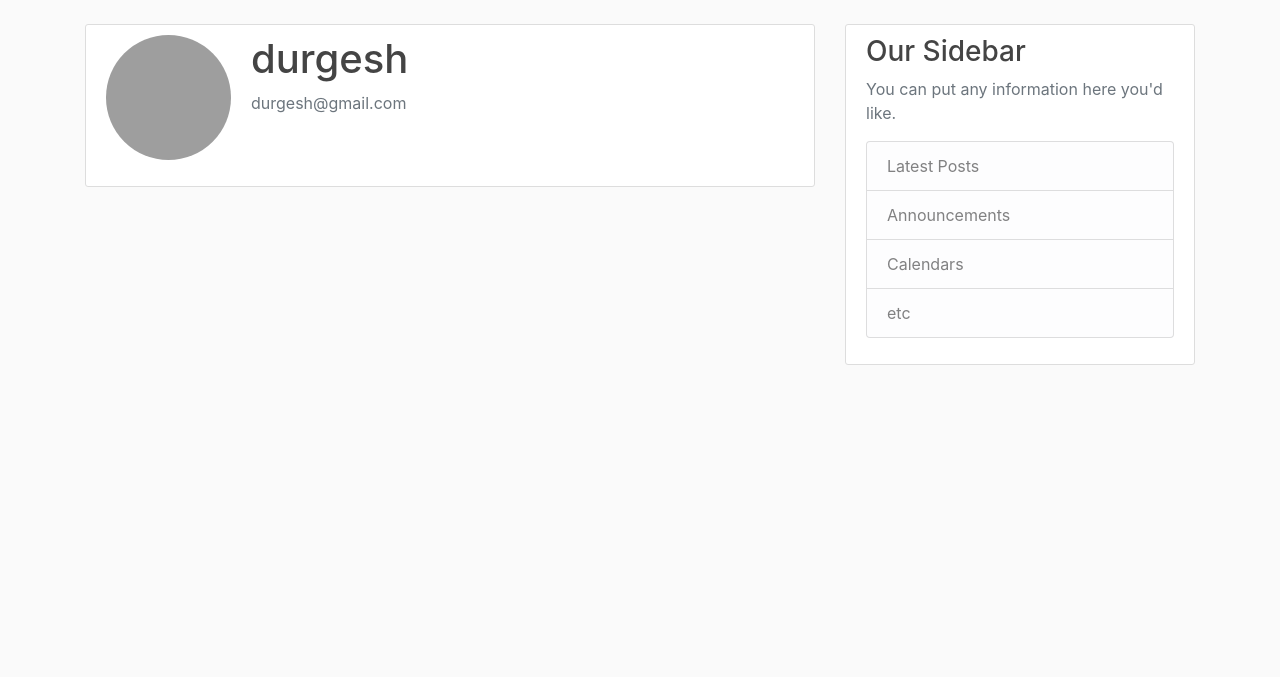
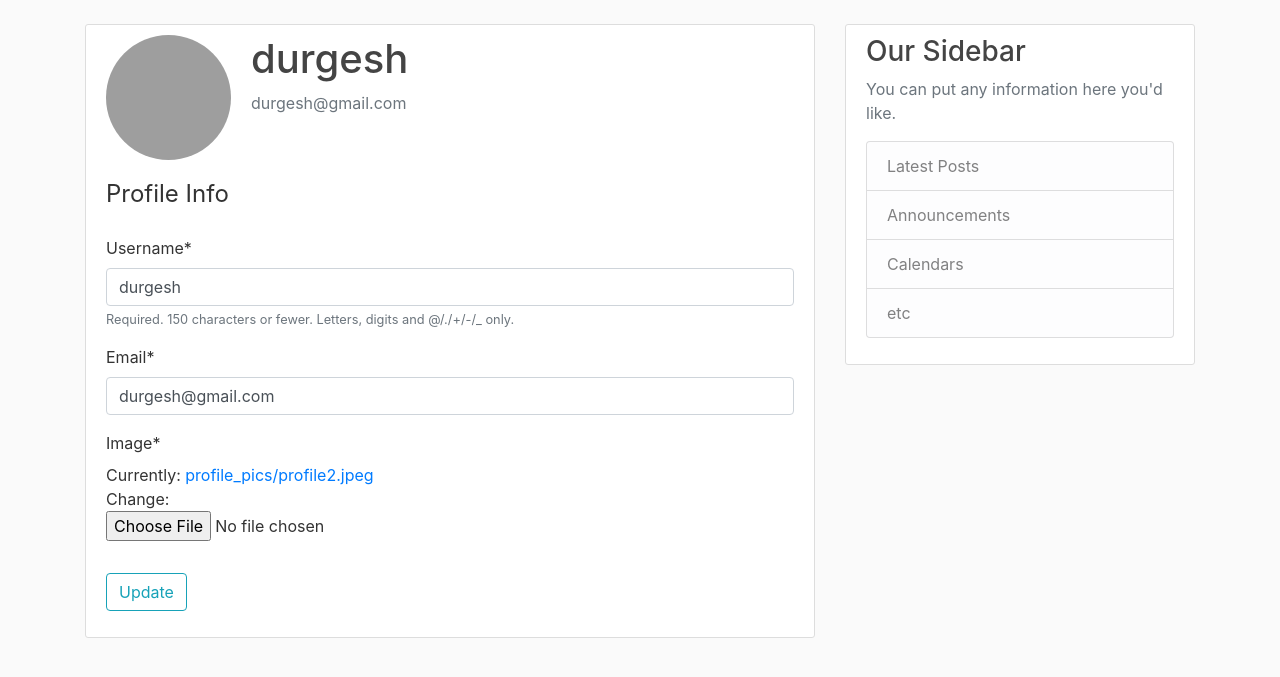
Before and after one commit to Durgesh1392/Techblog, a Django app: page /profile/ in a window 1280 px wide. Shown: the part 56-733 px from the top of the page. Run offline with Django 3.2, Linux system fonts and the light colour scheme; a user stored in the database is signed in; data comes from the database, SQL or seed files in the repository; both versions use the stored data as it was after the commit; some libraries are stand-ins or nearby versions; grey boxes are pictures that could not be loaded.

Commit message:
user profile update and edit

```diff
--- a/blog/templates/blog/home.html
+++ b/blog/templates/blog/home.html
@@ -2,6 +2,7 @@
 {% block content %}
   {% for post in posts %}
   <article class="media content-section">
+    <img class="rounded-circle article-img" src="{{ post.author.profile.image.url }}">
     <div class="media-body">
       <div class="article-metadata">
         <a class="mr-2" href="#">{{ post.author }}</a>
--- a/users/forms.py
+++ b/users/forms.py
@@ -1,6 +1,7 @@
 from django import forms
 from django.contrib.auth.forms import UserCreationForm
 from django.contrib.auth.models import User
+from .models import Profile
 
 class UserRegisterForm(UserCreationForm):
     email = forms.EmailField()
@@ -8,3 +9,16 @@ class UserRegisterForm(UserCreationForm):
     class Meta:
         model = User
         fields = ['username', 'email', 'password1', 'password2']
+
+class UserUpdateForm(forms.ModelForm):
+    email = forms.EmailField()
+
+    class Meta:
+        model = User
+        fields = ['username', 'email']
+
+class ProfileUpdateForm(forms.ModelForm):
+
+    class Meta:
+        model = Profile
+        fields = ['image']
--- a/users/models.py
+++ b/users/models.py
@@ -1,5 +1,6 @@
 from django.db import models
 from django.contrib.auth.models import User
+from PIL import Image
 # Create your models here.
 class Profile(models.Model):
     user = models.OneToOneField(User, on_delete= models.CASCADE)
@@ -8,3 +9,13 @@ class Profile(models.Model):
 
     def __str__(self):
         return f'{ self.user.username} Profile '
+
+    def save(self):
+        super().save()
+
+        img = Image.open(self.image.path)
+
+        if img.height > 300 or img.width > 300 :
+            output_size = (300, 300)
+            img.thumbnail(output_size)
+            img.save(self.image.path)
--- a/users/templates/users/profile.html
+++ b/users/templates/users/profile.html
@@ -10,6 +10,17 @@
     </div>
   </div>
   <!-- FORM HERE -->
+  <form  method="POST" enctype="multipart/form-data">
+    {% csrf_token %}
+  <fieldset class="form-group">
+       <legend class="border-botton mb-4">Profile Info</legend>
+       {{ u_form|crispy }}
+       {{ p_form|crispy }}
+  </fieldset>
+  <div class="form-group">
+      <button class="btn btn-outline-info" type="submit">Update</button>
+  </div>
+ </form>
 </div>
 
 
--- a/users/views.py
+++ b/users/views.py
@@ -1,7 +1,7 @@
 from django.shortcuts import render , redirect
 from django.contrib import messages
 from django.contrib.auth.decorators import login_required
-from .forms import UserRegisterForm
+from .forms import UserRegisterForm, ProfileUpdateForm, UserUpdateForm
 # Create your views here.
 def register(request):
    # print("hi")
@@ -22,4 +22,22 @@ def register(request):
 
 @login_required
 def profile(request):
-    return render(request, 'users/profile.html')
+    if request.method == 'POST':
+        u_form = UserUpdateForm(request.POST,instance=request.user) # to populate the data in the form
+        p_form = ProfileUpdateForm(request.POST, request.FILES,instance= request.user.profile)
+
+        if u_form.is_valid() and p_form.is_valid():
+            u_form.save()
+            p_form.save()
+            messages.success(request, f'Your account is updated')
+            return redirect('profile')
+
+    else :
+        u_form = UserUpdateForm(instance=request.user)
+        p_form = ProfileUpdateForm(instance=request.user.profile)
+
+    context = {
+        'u_form' : u_form,
+        'p_form' : p_form
+    }
+    return render(request, 'users/profile.html', context)
```
Also changed, not shown: db.sqlite3, media/profile_pics/profilepic_cJSbf9K.jpg, 1 other file.
